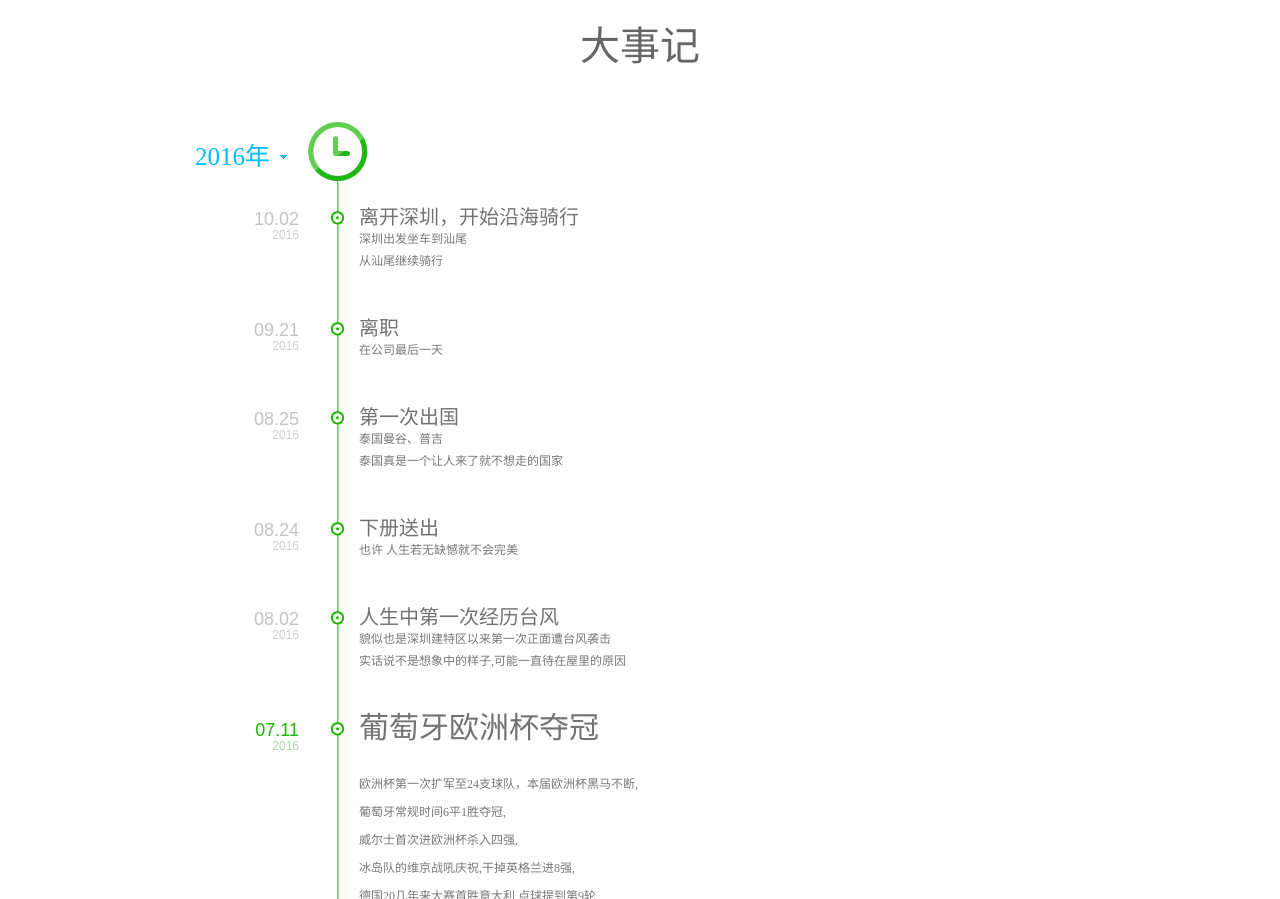
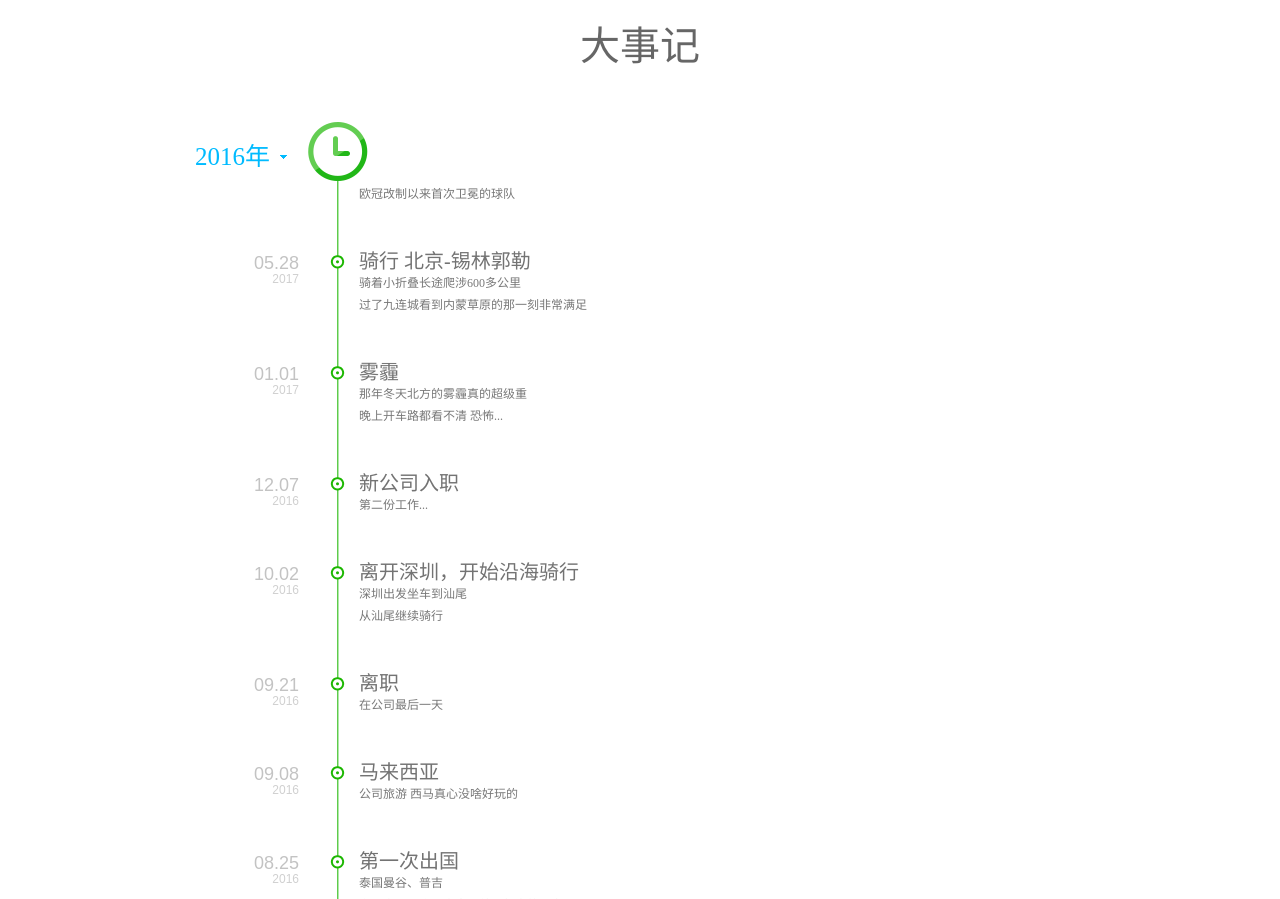
Before and after one commit to feifeierchampy/webpage-timeline, a plain HTML site: page index.html in a window 1280 px wide. Shown: the part 53-952 px from the top of the page. Drawn offline with nearby package versions, Linux system fonts and the light colour scheme; a script that the page names is missing.

Commit message:
update 2017

```diff
--- a/index.html
+++ b/index.html
@@ -95,6 +95,39 @@
 <div class="main">
     <div class="history">
         <div class="history-date">
+
+
+            <ul>
+                <h2 class="first"><a href="#nogo">2017年</a></h2>
+
+                <li>
+                <h3>06.04<span>2017</span></h3>
+                <dl>
+                    <dt>皇马欧冠卫冕
+                    <span>刚从锡盟飞回来 直奔麻将房看欧冠决赛</span>
+                    <span>皇马第12次捧起欧冠</span>
+                    <span>欧冠改制以来首次卫冕的球队</span></dt>
+                </dl>
+                </li>
+
+                <li>
+                <h3>05.28<span>2017</span></h3>
+                <dl>
+                    <dt>骑行 北京-锡林郭勒
+                    <span>骑着小折叠长途爬涉600多公里</span>
+                    <span>过了九连城看到内蒙草原的那一刻非常满足</span></dt>
+                </dl>
+                </li>
+
+                <li>
+                <h3>01.01<span>2017</span></h3>
+                <dl>
+                    <dt>雾霾
+                    <span>那年冬天北方的雾霾真的超级重</span>
+                    <span>晚上开车路都看不清 恐怖...</span></dt>
+                </dl>
+                </li>
+
             <ul>
                 <h2 class="first"><a href="#nogo">2016年</a></h2>
 
@@ -120,6 +153,13 @@
                 <dl>
                     <dt>离职
                     <span>在公司最后一天</span></dt>
+                </dl>
+                </li>
+                <li>
+                <h3>09.08<span>2016</span></h3>
+                <dl>
+                    <dt>马来西亚
+                    <span>公司旅游 西马真心没啥好玩的</span></dt>
                 </dl>
                 </li>
                 <li>
```
